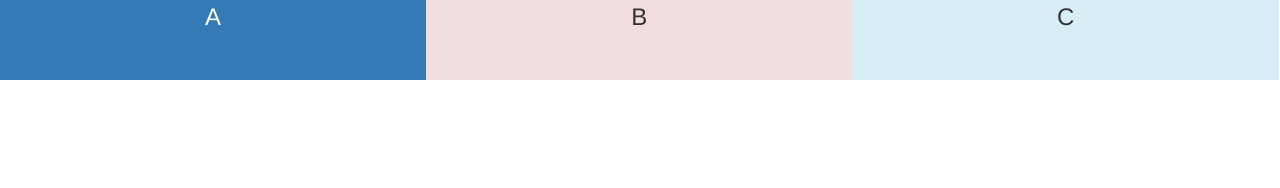
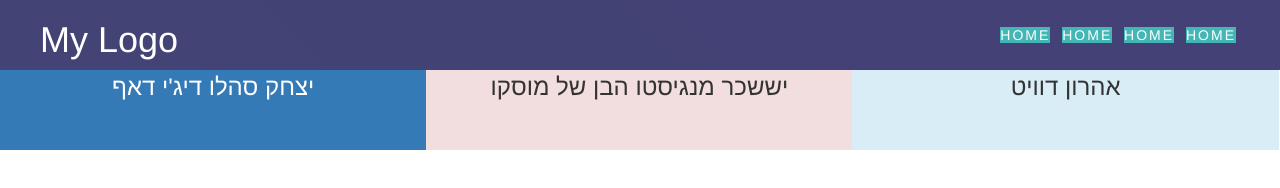
Before and after one commit to asta054/my_page, a plain HTML site: page index.html in a window 1280 px wide. Drawn offline with nearby package versions, Linux system fonts and the light colour scheme.

Commit message:
new version

```diff
--- a/index.html
+++ b/index.html
@@ -1,21 +1,39 @@
 <!DOCTYPE html>
 <html lang="en">
+
 <head>
     <meta charset="UTF-8">
     <meta http-equiv="X-UA-Compatible" content="IE=edge">
     <meta name="viewport" content="width=device-width, initial-scale=1.0">
+    <link rel="stylesheet" href="https://maxcdn.bootstrapcdn.com/bootstrap/3.4.1/css/bootstrap.min.css">
     <link rel="stylesheet" href="style.css">
-  <link rel="stylesheet" href="https://maxcdn.bootstrapcdn.com/bootstrap/3.4.1/css/bootstrap.min.css">
-  <script src="https://ajax.googleapis.com/ajax/libs/jquery/3.6.1/jquery.min.js"></script>
-  <script src="https://maxcdn.bootstrapcdn.com/bootstrap/3.4.1/js/bootstrap.min.js"></script>
+    <script src="https://ajax.googleapis.com/ajax/libs/jquery/3.6.1/jquery.min.js"></script>
+    <script src="https://maxcdn.bootstrapcdn.com/bootstrap/3.4.1/js/bootstrap.min.js"></script>
     <title>my pproject</title>
 </head>
+
 <body>
+    <!-- nav bar -->
+    <header>
+        <div class="head">
+            <h1>My Logo</h1>
+            <nav>
+                <a href="#">HOME</a>
+                <a href="#">HOME</a>
+                <a href="#">HOME</a>
+                <a href="#">HOME</a>
+            </nav>
+        </div>
+    </header>
     <!-- only div for github -->
-    <div class="main" style="display: flex;">
-        <div class="item bg-primary" style="width: 33.3%;height: 10vh;text-align: center; font-size: 24px;" >A</div>
-        <div class="item bg-danger" style="width: 33.3%;height: 10vh; text-align: center;font-size: 24px;" >B</div>
-        <div class="item bg-info" style="width: 33.3%; height: 10vh;text-align: center;font-size: 24px;">C</div>
+    <div class="main">
+        <div class="item bg-primary" style="width: 33.3%;height: 10vh;text-align: center; font-size: 24px;">יצחק סהלו
+            דיג'י דאף</div>
+        <div class="item bg-danger" style="width: 33.3%;height: 10vh; text-align: center;font-size: 24px;">יששכר מנגיסטו
+            הבן של מוסקו</div>
+        <div class="item bg-info" style="width: 33.3%; height: 10vh;text-align: center;font-size: 24px;">אהרון דוויט
+        </div>
     </div>
 </body>
+
 </html>
--- a/style.css
+++ b/style.css
@@ -0,0 +1,44 @@
+* {
+    box-sizing: border-box;
+    margin: 0;
+    padding: 0;
+}
+header{
+    background: linear-gradient(45deg,rgb(67,67,117),rgb(67,65,117));
+    color: #fff;
+    width: 100%;
+
+}
+.head{
+    width: 1200px;
+    margin: 0 auto;
+    color:#fff;
+    display: flex;
+    align-items: center;
+    justify-content: space-between;
+}
+nav{
+    font-size: 20x;
+}
+
+nav a{
+    color: #fff;
+    text-decoration: none;
+    text-transform: uppercase;
+    margin: 0 4px;
+    letter-spacing: 2px;
+    background-color: rgb(67, 182, 182);
+}
+
+.main {
+    display: flex;
+    flex-wrap: wrap;
+    cursor: pointer;
+}
+
+@media screen and (max-width:780px) {
+    .main{
+        display: inline;
+        margin: 0 auto;
+    }
+}
```
